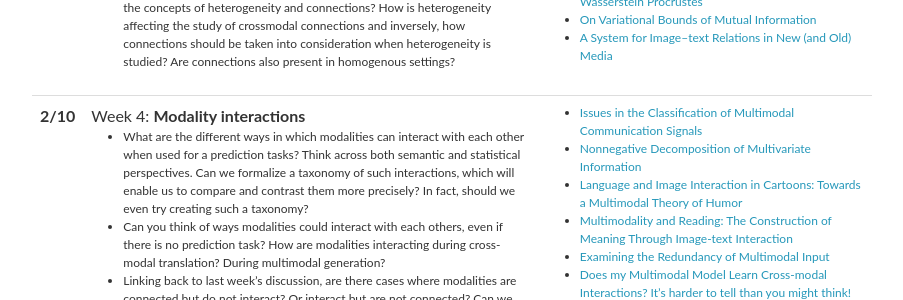
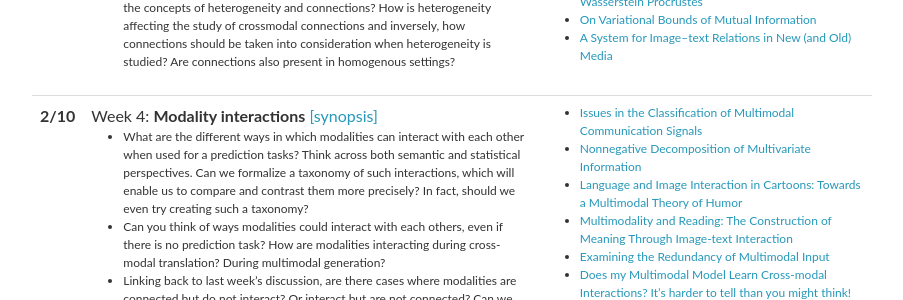
Before and after one commit to CMU-MultiComp-Lab/adv-mmml-course, a Jekyll site: the page built from spring2023/_pages/schedule.md, in a window 1280 px wide and 900 px high, scrolled down 925 px. Shown: the part 154-454 px from the top of the window, without its empty margins (188-1091 px from the left). Built offline with Jekyll 4.4.1, drawn with Linux system fonts in a browser that asks for light colours; nearby versions of some CDN libraries; comment, search, counter and statistics services are not loaded.

Commit message:
Update lectures_2023.yml

```diff
--- a/_data/lectures_2023.yml
+++ b/_data/lectures_2023.yml
@@ -60,7 +60,7 @@
 
 - date: 2/10
   title: >
-    Week 4: <strong>Modality interactions</strong>
+    Week 4: <strong>Modality interactions</strong> <a href="11877_week4.pdf">[synopsis]</a>
   topics:
     - What are the different ways in which modalities can interact with each other when used for a prediction tasks? Think across both semantic and statistical perspectives. Can we formalize a taxonomy of such interactions, which will enable us to compare and contrast them more precisely? In fact, should we even try creating such a taxonomy?
     - Can you think of ways modalities could interact with each others, even if there is no prediction task? How are modalities interacting during cross-modal translation? During multimodal generation?
```
